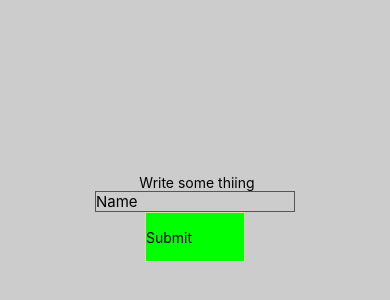
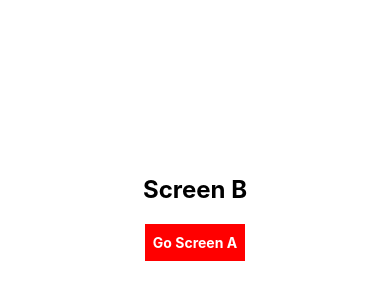
Before and after one commit to anhdayem818/demo-react-native, a React Native app: screen /ScreenB in a window 390 px wide. Shown: the part 204-504 px from the top of the page. Built offline with nearby package versions, Linux system fonts and the light colour scheme.

Commit message:
navigato

```diff
--- a/App.js
+++ b/App.js
@@ -11,43 +11,38 @@ import {
   Pressable
  } from 'react-native';
 
-import BachBtn from './components/buttons/bach_button.js';
+import { NavigationContainer } from '@react-navigation/native';
+import { createStackNavigator } from '@react-navigation/stack';
+const Stack = createStackNavigator();
 
-export default function App() {
-  const [name, setName] = useState('Bach')
-  const [submidtted, setSubmidtted]= useState(false)
-  const onPressHandler = () =>{
-    setSubmidtted(!submidtted)
-  }
+import ScreenA from "./screens/screenA"
+import ScreenB from "./screens/screenB"
 
+const App = ()=> {
   return (
-    <View style={styles.container}>
-      <Text style={styles.text}> Write some thiing</Text>
-      <TextInput
-        style={styles.text_inputs}
-        placeholder="Name"
-        onChangeText={(value)=>setName(value) }
+    <NavigationContainer>
+      <Stack.Navigator
+        screenOptions={{
+          header: ()=> null,
+        }}
       >
-      </TextInput>
-      {/* <Button title="Submit" onPress={onPressHandler} >
-      </Button> */}
+        <Stack.Screen
+          name="ScreenA"
+          component={ScreenA}
+          options={{
+            header: ()=> null
+          }}
+        >
+        </Stack.Screen>
 
-      <BachBtn
-        onPressHandler={onPressHandler}
-        title= { submidtted ? 'Clear' : 'Submit' }
-      >
+        <Stack.Screen
+          name="ScreenB"
+          component={ScreenB}
 
-      </BachBtn>
-
-      {
-        submidtted ?
-          <View>
-            <Text> Hello {name}</Text>
-          </View>
-        :
-        null
-      }
-    </View>
+        >
+        </Stack.Screen>
+      </Stack.Navigator>
+    </NavigationContainer>
   );
 }
 
@@ -59,22 +54,7 @@ const styles = StyleSheet.create({
     justifyContent: 'center',
     backgroundColor: "#ccc"
   },
-  text: {
-    textAlign: 'center',
-  },
-  text_inputs: {
-    borderWidth: 1,
-    borderColor: '#555',
-    fontSize: 15,
-    width: 200,
-  },
-  button:{
-    borderWidth: 1,
-    borderColor: '#dda',
-    backgroundColor: "#0f0",
-    height: 50,
-    width: 100,
-    textAlign: 'center',
-    justifyContent: 'center',
-  }
 });
+
+
+export default App;
--- a/package.json
+++ b/package.json
@@ -8,12 +8,15 @@
     "eject": "expo eject"
   },
   "dependencies": {
+    "@react-native-masked-view/masked-view": "0.2.4",
     "@react-navigation/native": "^6.0.6",
+    "@react-navigation/stack": "^6.0.11",
     "expo": "~42.0.1",
     "expo-status-bar": "~1.0.4",
     "react": "16.13.1",
     "react-dom": "16.13.1",
     "react-native": "https://github.com/expo/react-native/archive/sdk-42.0.0.tar.gz",
+    "react-native-gesture-handler": "~1.10.2",
     "react-native-safe-area-context": "3.2.0",
     "react-native-screens": "~3.4.0",
     "react-native-web": "~0.13.12"
--- /dev/null
+++ b/screens/screenA.js
@@ -0,0 +1,58 @@
+import React from 'react';
+import { StyleSheet, Text, View, TextInput, TouchableOpacity, Pressable } from 'react-native';
+
+
+const ScreenA = ({navigation})=> {
+  const onHandlerPress=()=>{
+    navigation.navigate('ScreenB')
+  }
+  return(
+    <View style={styles.container}>
+      <Text
+        style={styles.userText}
+      >
+        Screen A
+      </Text>
+      <Pressable
+        style={styles.logoutBtn}
+        onPress = {onHandlerPress}
+      >
+        <Text style={styles.logoutText}> Go Screen B </Text>
+      </Pressable>
+    </View>
+  )
+}
+
+
+const styles = StyleSheet.create({
+  container: {
+    flex: 1,
+    backgroundColor: '#fff',
+    alignItems: 'center',
+    justifyContent: 'center',
+  },
+  dashboardWrapper:{
+
+  },
+  userText:{
+    fontWeight: "bold",
+    fontSize: 24,
+    marginBottom: 20,
+  },
+  logoutBtn: {
+    backgroundColor: "red",
+    paddingVertical: 10,
+    width: 100,
+    alignSelf: "center",
+    textAlign: "center",
+    alignItems: 'center',
+    justifyContent: 'center',
+    color: "#fff",
+  },
+  logoutText:{
+    textAlign: "center",
+    fontWeight: "700",
+    color: "#fff",
+  }
+});
+export default ScreenA;
--- /dev/null
+++ b/screens/screenB.js
@@ -0,0 +1,60 @@
+import React from 'react';
+import { StyleSheet, Text, View, TextInput, TouchableOpacity, Pressable } from 'react-native';
+import { NavigationContainer } from '@react-navigation/native';
+import { createStackNavigator } from '@react-navigation/stack';
+
+const ScreenB = ({navigation})=> {
+  const onHandlerPress=()=>{
+    // navigation.navigate('ScreenA')
+    navigation.goBack();
+  }
+  return(
+    <View style={styles.container}>
+      <Text
+        style={styles.userText}
+      >
+        Screen B
+      </Text>
+      <Pressable
+        style={styles.logoutBtn}
+        onPress = {onHandlerPress}
+      >
+        <Text style={styles.logoutText}> Go Screen A </Text>
+      </Pressable>
+    </View>
+  )
+}
+
+
+const styles = StyleSheet.create({
+  container: {
+    flex: 1,
+    backgroundColor: '#fff',
+    alignItems: 'center',
+    justifyContent: 'center',
+  },
+  dashboardWrapper:{
+
+  },
+  userText:{
+    fontWeight: "bold",
+    fontSize: 24,
+    marginBottom: 20,
+  },
+  logoutBtn: {
+    backgroundColor: "red",
+    paddingVertical: 10,
+    width: 100,
+    alignSelf: "center",
+    textAlign: "center",
+    alignItems: 'center',
+    justifyContent: 'center',
+    color: "#fff",
+  },
+  logoutText:{
+    textAlign: "center",
+    fontWeight: "700",
+    color: "#fff",
+  }
+});
+export default ScreenB;
```
Also changed, not shown: 1 other file (tests, documents, lock files or other folders).
